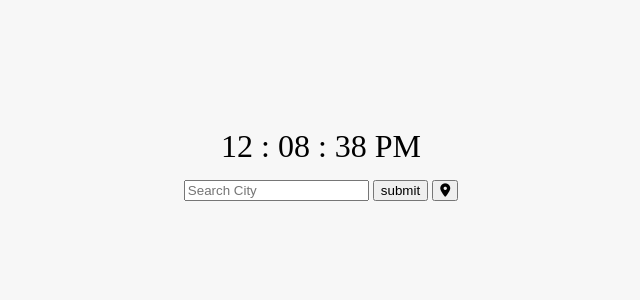
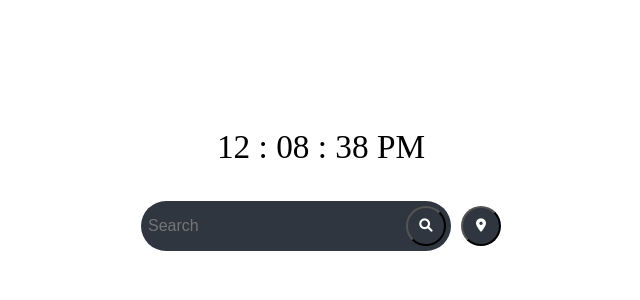
Before and after one commit to tedi005/weather-app, a Django app: template mysite/app/templates/index.html in a window 1280 px wide. Shown: the top 300 px of the page, without its empty margins (319-959 px from the left). Run offline with Django 5.2, Linux system fonts and the light colour scheme; the template is opened without the code that fills it, so the values that code supplies are empty; some libraries are stand-ins or nearby versions.

Commit message:
modified the search-bar

```diff
--- a/mysite/app/templates/base.html
+++ b/mysite/app/templates/base.html
@@ -9,7 +9,7 @@
     <link href="https://cdnjs.cloudflare.com/ajax/libs/font-awesome/6.0.0-beta3/css/all.min.css" rel="stylesheet">
     <link href="https://cdn.jsdelivr.net/npm/bootstrap-icons@1.5.0/font/bootstrap-icons.css" rel="stylesheet" />
     <!-- css path -->
-    <link rel="stylesheet" type="text/css" href="{% static 'app/css/base.css' %}">
+    <link rel="stylesheet" type="text/css" href="{% static 'app/css/index.css' %}">
     <link rel="stylesheet" type="text/css" href="{% static 'app/css/see_more.css'%}"></link>
     <link rel="stylesheet" type="text/css" href="{% static 'app/css/weather.css'%}"></link>
 
--- a/mysite/app/templates/index.html
+++ b/mysite/app/templates/index.html
@@ -6,15 +6,15 @@
 
 {% block content %}
     <!-- Messages Section -->
-    <!-- {% if messages %} -->
     <ul class="messages">
         {% if messages %}
             {% for message in messages %}
-                    <li class="{{ message.tags }}">{{ message }}</li>
+                <li class="{{ message.tags }}">{{ message }}   <button class="close-message" onclick="removeMessage(this)"><i class="fa fa-close"></i></button></li>
+
             {% endfor %}
         {% endif %}
     </ul>
-    <!-- {% endif %} -->
+
 
     <div class="items">
         <div class="clock">
@@ -26,15 +26,32 @@
             <span id="am"></span>
 
         </div>
+        <div class="hover-text">get weather of current location</div>
         <form method="POST" class="form">
             {% csrf_token %}
-            <input class="" type="text" name="user_data" placeholder="Search City" aria-label="Search">
-            <button type="submit" value="Submit">submit</button>
+            <div class="myitems">
+                <div class="searchBox">
+                    <input class="searchInput"type="text" name="user_data" placeholder="Search">
+                    <button type="submit"  class="searchButton" class="btn btn-primary" data-mdb-ripple-init>
+                        <i class="fas fa-search"></i>
+                    </button>
+                </div>
 
-            <button type="submit" value="Submit" name="current-location" >
+                <button type="submit" value="Submit" name="current-location" class="current-location" >
                     <i class="fa-solid fa-location-dot"></i>
                 </button>
                 <div class="hover-text">get weather of current location</div>
+            </div>
+            <!-- <input class="" type="text" name="user_data" placeholder="Search City" aria-label="Search">
+            <button type="submit" value="Submit">submit</button>
+
+            <button type="button" class="btn btn-primary" data-mdb-ripple-init>
+                <i class="fas fa-search"></i>
+              </button> -->
+            <!-- <button type="submit" value="Submit" name="current-location" >
+                <i class="fa-solid fa-location-dot"></i>
+            </button>
+            <div class="hover-text">get weather of current location</div> -->
             <!-- <button type="submit" value="Submit" name="current-location">get current weather</button> -->
         </form>
 
@@ -48,7 +65,13 @@
     </div>
     <!-- External JS file -->
     <script type="text/javascript" src="{% static 'app/js/scripts.js' %}"></script>
-    <!-- <script type="text/javascript" src="{% static 'app/js/weather.js' %}"></script> -->
+    <script>
+        function removeMessage(button) {
+        var messageItem = button.parentElement;
+        messageItem.style.display = 'none';
+    }
+
+    </script>
 
 
 
--- a/mysite/static/app/css/base.css
+++ /dev/null
@@ -1,43 +0,0 @@
-body{
-    background: #f7f7f7;
-}
-
-.items{
-    display: flex;
-    flex-direction: column;
-    justify-content: center;
-    align-items: center;
-    gap: 15px;
-    margin-top: 10vw;
-}
-
-.clock{
-    font-size: 2.5vw;
-
-}
-
-
-.current-location:hover + .hover-text {
-    display: block;
-  }
-
-
-.hover-text{
-    display: none;
-
-}
-
-
-.messages {
-    list-style-type: none;
-    padding: 0;
-    margin: 10px 0;
-}
-
-.messages li {
-    padding: 10px;
-    margin-bottom: 10px;
-    border-radius: 10px;
-    color: white;
-    background-color: rgb(184, 182, 179);
-}
--- /dev/null
+++ b/mysite/static/app/css/index.css
@@ -0,0 +1,146 @@
+body{
+    background: #ffffff;
+}
+
+.items{
+    display: flex;
+    flex-direction: column;
+    justify-content: center;
+    align-items: center;
+    gap: 15px;
+    margin-top: 10vw;
+}
+
+.clock{
+    font-size: 2.6vw;
+
+}
+
+
+
+.myitems{
+    display: flex;
+    justify-content: space-between; /* Align items horizontally */
+    align-items: center; /* Align items vertically */
+    gap: 10px;
+}
+
+.searchBox {
+    background: #2f3640;
+    height: 400xpx;
+    width: 300px; /* Define the width */
+    border-radius: 40px;
+    padding: 5px;
+    display: flex;
+    align-items: center;
+    justify-content: space-between;
+    /* Static positioning */
+    position: static;
+    margin: 20px auto; /* Center horizontally */
+}
+
+.searchButton {
+    color: white;
+    width: 40px;
+    height: 40px;
+    border-radius: 50%;
+    background: #2f3640;
+    display: flex;
+    justify-content: center;
+    align-items: center;
+    transition: 0.4s;
+}
+
+.searchInput {
+    border: none;
+    background: none;
+    outline: none;
+    color: rgb(244, 240, 240);
+    font-size: 16px;
+    line-height: 10px;
+    width: 250px; /* Adjust width to fit the box */
+    transition: 0.7s;
+}
+
+
+.searchBox:hover > .searchButton {
+    background: #fbfcfd;
+    color : #000000;
+}
+
+
+.current-location {
+    color: white;
+    width: 40px;
+    height: 40px;
+    border-radius: 50%;
+    background: #2f3640;
+    display: flex;
+    justify-content: center;
+    align-items: center;
+    transition: 0.4s;
+}
+
+.current-location:hover {
+    background: #fbfcfd;
+    color : #000000;
+}
+
+
+
+.hover-text {
+    opacity: 0;
+    transition: opacity 0.3s ease-in-out;
+    position: absolute;
+    background-color: #000; /* Dark background for contrast */
+    color: #fff; /* White text color */
+    padding: 10px 15px; /* Bigger padding for a wider label */
+    border-radius: 4px;
+    top: -40px; /* Position above the button (adjust as necessary) */
+    left: 100%;
+    transform: translateX(-50%); /* Center the label horizontally */
+    white-space: nowrap; /* Ensure the text doesn't wrap */
+    font-size: 0.9em; /* Adjust font size as needed */
+}
+
+
+/* .myitems {
+    display: flex;
+    position: relative; /* Ensure the parent container is positioned *xx
+    justify-content: space-between; /* Align items horizontally *
+    align-items: center; /* Align items vertically *   gap: 10px;
+}
+
+.current-location:hover + .hover-text {
+    opacity: 1; /* Show the hover text when button is hovered *
+}*/
+
+
+
+.messages {
+    list-style-type: none;
+    padding: 0;
+    margin: 10px 0;
+}
+
+.messages li {
+    padding: 10px;
+    margin-bottom: 10px;
+    border-radius: 10px;
+    color: white;
+    background-color: rgb(184, 182, 179);
+    position: relative; /* To properly position the 'x' button */
+}
+
+.close-message {
+    background: none;
+    border: none;
+    color: white;
+    font-size: 1.2em;
+    cursor: pointer;
+    padding: 0;
+    position: absolute; /* Position the 'x' button */
+    right: 10px; /* Adjust to place it towards the right inside the message */
+    top: 50%;
+    transform: translateY(-50%);
+}
```
Also changed, not shown: mysite/app/templates/weather.html (line endings or trailing spaces), mysite/db.sqlite3. Lines whose indentation alone changed are shown as unchanged.
